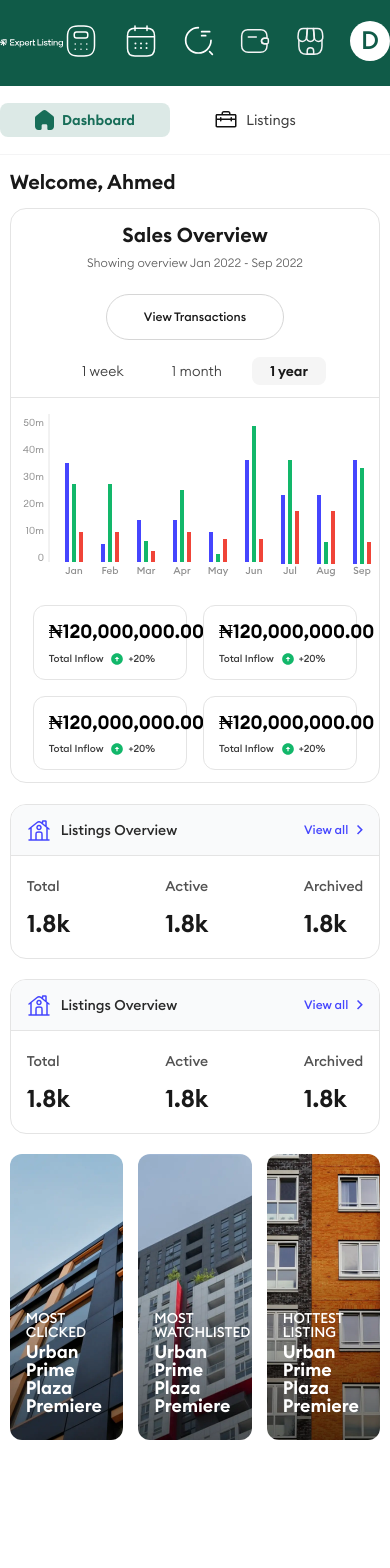
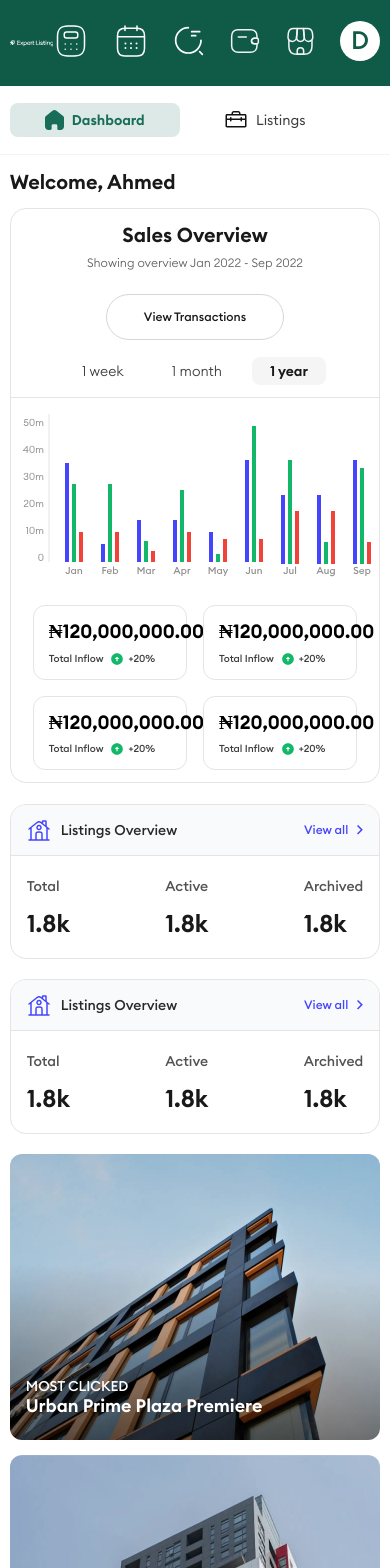
Before and after one commit to qobitech/Proptech-dashboard, a React (Vite) app: page / in a window 390 px wide. Shown: the top 1568 px of the page. Before the commit the page ends 1500 px from the top, so only its background shows below. Built offline with nearby package versions, Linux system fonts and the light colour scheme.

Commit message:
feat([TECH-TASK-HOME]): css responsiveness fix

```diff
--- a/src/styles/components/_utilities.scss
+++ b/src/styles/components/_utilities.scss
@@ -1,5 +1,5 @@
 .container {
 	max-width: 1284px;
-	width: 95%;
+	width: 95% !important;
 	margin: 0 auto;
 }
--- a/src/styles/pages/_dashboard.scss
+++ b/src/styles/pages/_dashboard.scss
@@ -359,5 +359,9 @@
 		& > .overview > .listings-group {
 			grid-template-columns: repeat(auto-fill, minmax(100%, 1fr));
 		}
+
+		& > .gallery {
+			grid-template-columns: repeat(auto-fill, minmax(100%, 1fr));
+		}
 	}
 }
```
